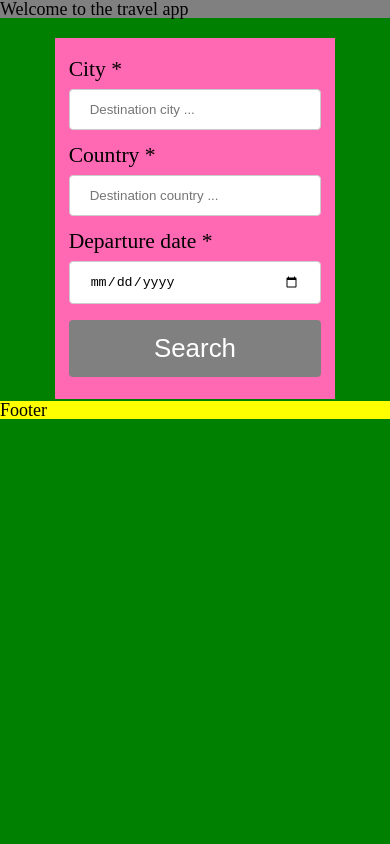
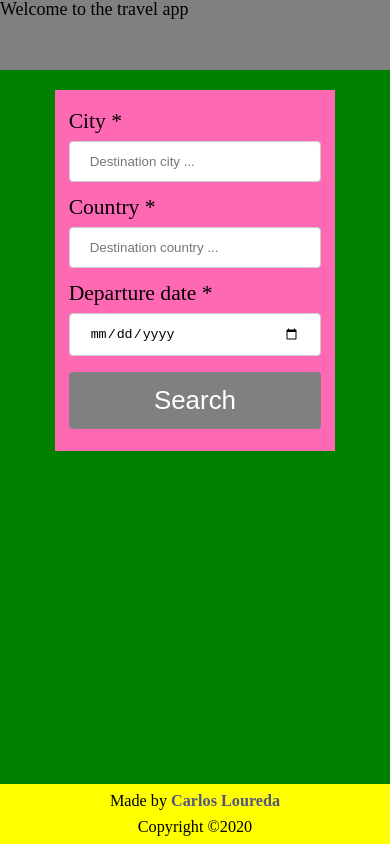
Before and after one commit to carlosloureda/FEND-Travel-App, a website built with webpack: page src/client/views/index.html in a window 390 px wide. Built offline with nearby package versions, Linux system fonts and the light colour scheme.

Commit message:
[design] Added mobile footer

```diff
--- a/src/client/index.js
+++ b/src/client/index.js
@@ -17,6 +17,14 @@ import {
 import { errorModalHandler } from "./js/modalHandler";
 
 /**
+ * Appends on footer the actual year :D
+ */
+const showCopyRightYear = () => {
+  document.getElementById(
+    "copyright-year"
+  ).innerText = `©${new Date().getFullYear()}`;
+};
+/**
  * Waits until the DOM has loaded all the content, inside of here I run the necessary event listeners
  */
 window.addEventListener("DOMContentLoaded", () => {
@@ -31,6 +39,7 @@ window.addEventListener("DOMContentLoaded", () => {
   submitButtonStateHandler();
 
   errorModalHandler();
+  showCopyRightYear();
   // showDevConsoleInstructions();
   // registerServiceWorkers();
   // checkEnvironmentVariables();
--- a/src/client/styles/mobile.scss
+++ b/src/client/styles/mobile.scss
@@ -9,16 +9,37 @@
     flex-direction: column;
     flex-wrap: wrap;
     justify-content: space-between;
+    min-height: 100vh;
   }
   header {
-    height: 10%;
+    // height: 10%;
+    height: 70px;
   }
   main {
-    // flex: 1;
-    height: 85%;
+    flex: 1;
+    // height: 85%;
   }
   footer {
-    height: 5%;
+    height: 60px;
+    display: flex;
+    flex-direction: column;
+    align-items: center;
+    justify-content: center;
+    // flex-wrap: wrap;
+    font-size: 0.9em;
+    padding-top: 10px;
+    padding-bottom: 10px;
+    & h3 {
+      padding-bottom: 10px;
+    }
+    & a {
+      text-decoration: none;
+      font-weight: 600;
+      color: #545581;
+      &:hover {
+        text-decoration: underline;
+      }
+    }
   }
   .form-container {
     display: flex;
--- a/src/client/views/index.html
+++ b/src/client/views/index.html
@@ -71,7 +71,15 @@
       </section>
     </main>
     <footer>
-      <h2>Footer</h2>
+      <h3>
+        Made by
+        <a
+          href="https://github.com/carlosloureda/FEND-Travel-App"
+          target="_blank"
+          >Carlos Loureda
+        </a>
+      </h3>
+      <div>Copyright <span id="copyright-year"></span></div>
     </footer>
     <!-- Error Modal -->
     <div id="errorModal" class="modal">
```
